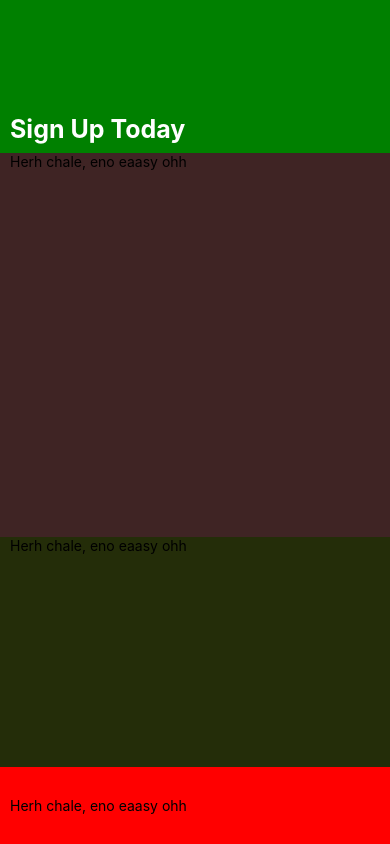
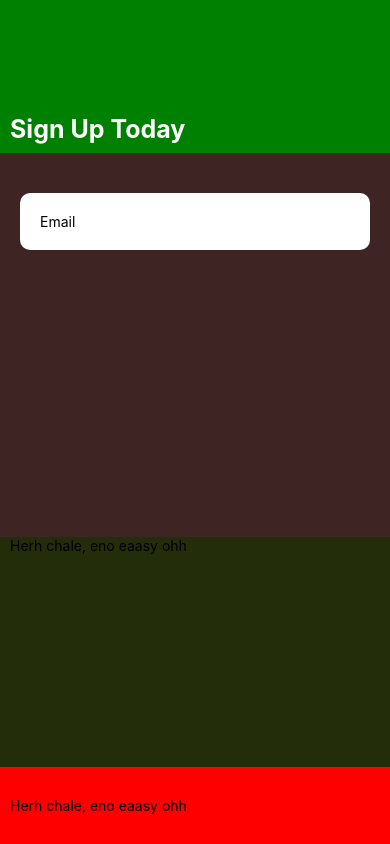
Before and after one commit to Sedinamm/Photography-mobile-app, a React Native app: screen / in a window 390 px wide. Built offline with nearby package versions, Linux system fonts and the light colour scheme.

Commit message:
added email text input

```diff
--- a/Screens/Signup.js
+++ b/Screens/Signup.js
@@ -20,7 +20,18 @@ export default function Signup() {
 
       {/* Text input and Btn */}
       <View style={{flex: 5,backgroundColor: "#7448",}}>
-      <Text style={{paddingLeft:10, }}>Herh chale, eno eaasy ohh</Text>
+        {/* Email */}
+      <View style={{top: 40, margin:20, top:20 }}>
+            <TextInput
+              keyboardType="email-address"
+              placeholder="Email"
+              style={{
+                backgroundColor: "white",
+                padding: 20,
+                borderRadius: 10,
+              }}
+            />
+          </View>
       </View>
 
       {/* Text and Icons */}
```
